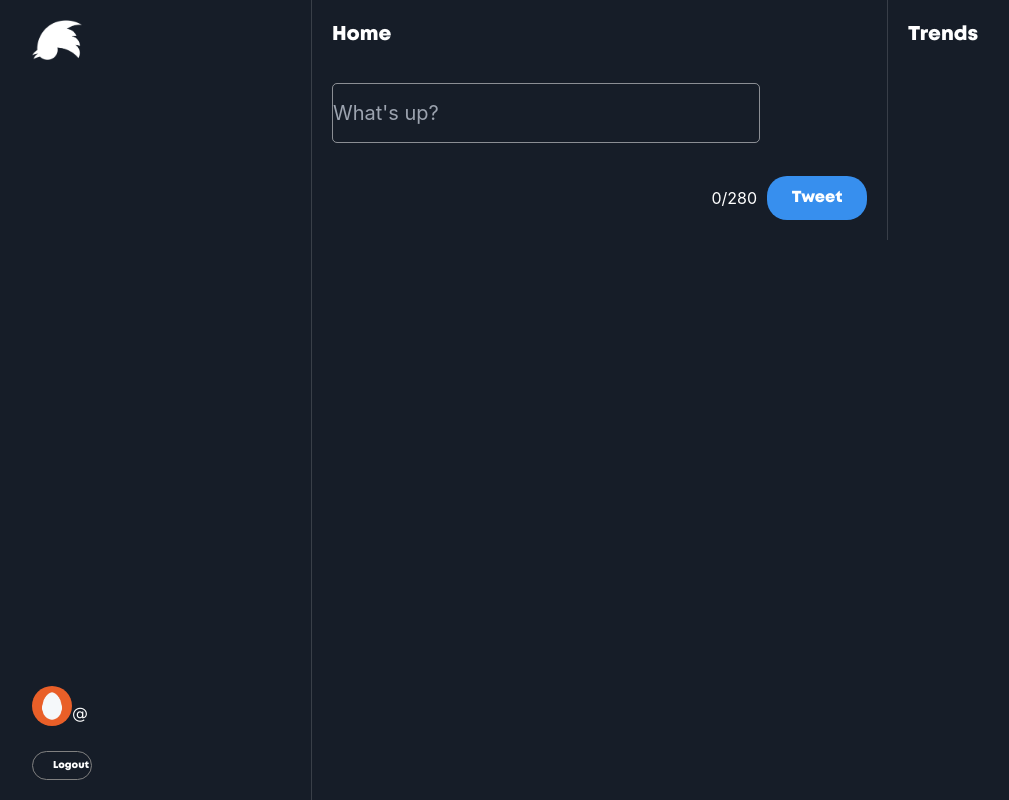
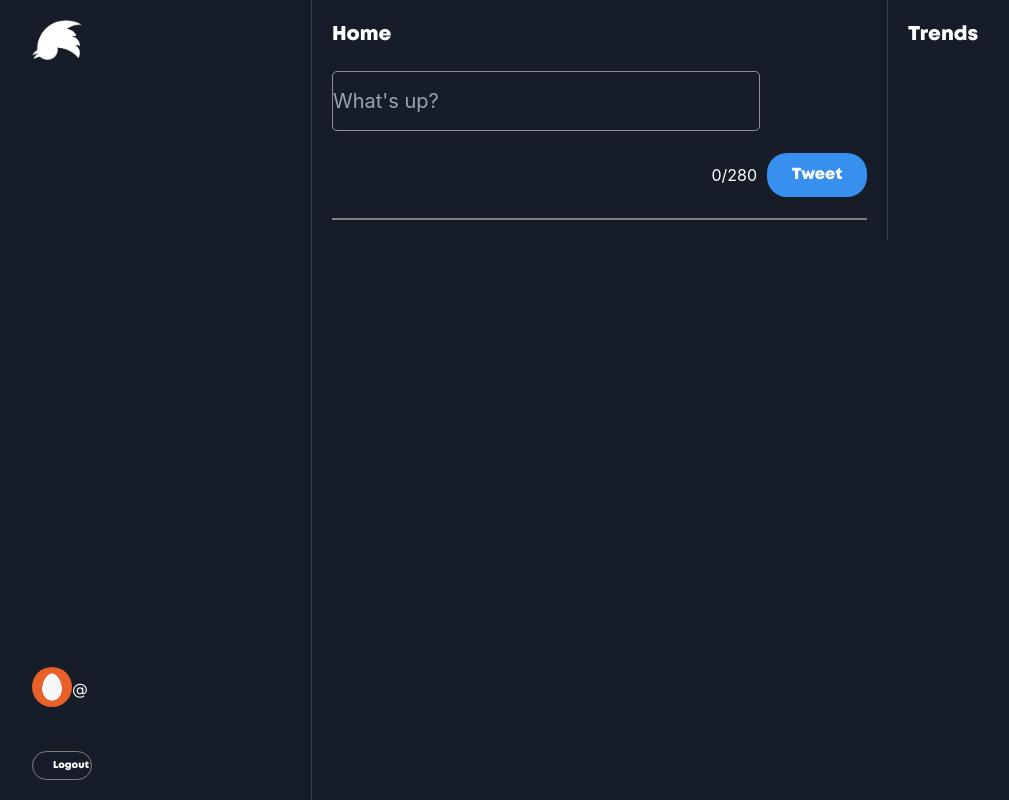
Before and after one commit to raphaelrochette06/hackatweet-frontend, a Next.js app: page /home in a window 1280 px wide. Shown: the whole page, without its empty margins (8-1017 px from the left). Built offline with nearby package versions, Linux system fonts and the light colour scheme.

Commit message:
last front

```diff
--- a/components/Home.js
+++ b/components/Home.js
@@ -5,17 +5,39 @@ import { login, logout } from "../reducers/user";
 import { useDispatch, useSelector } from "react-redux";
 import { useRouter } from "next/router";
 import { useState } from "react";
+import Tweet from "./Tweet";
+
 function Home() {
+  const [text, setText] = useState("");
   const router = useRouter();
   const dispatch = useDispatch();
   const user = useSelector((state) => state.user.value);
+
   const handleLogout = () => {
     dispatch(logout());
     router.push("/");
   };
 
-  const [text, setText] = useState("");
-
+  const handleTweet = () => {
+    fetch("http://localhost3000/tweet/postTweet", {
+      method: "POST",
+      headers: { "Content-Type": "application/json" },
+      body: JSON.stringify({ content: text }),
+    })
+      .then((response) => response.json())
+      .then((data) => {
+        if (data.result) {
+          dispatch(
+            postTweet({
+              firstname: data.firstname,
+              username: data.username,
+              content: text,
+            })
+          );
+          setText("");
+        }
+      });
+  };
   return (
     <div>
       <div className={styles.homePage}>
@@ -66,8 +88,12 @@ function Home() {
           </div>
           <div className={styles.btnContent}>
             <p>{text.length}/280</p>
-            <button className={styles.btnTweet}> Tweet </button>
+            <button className={styles.btnTweet} onClick={() => handleTweet()}>
+              {" "}
+              Tweet{" "}
+            </button>
           </div>
+          <Tweet />
         </div>
         <div className={styles.trendContent}>
           <h2 className={styles.title}>Trends</h2>
--- /dev/null
+++ b/components/Tweet.js
@@ -0,0 +1,45 @@
+import { FontAwesomeIcon } from "@fortawesome/react-fontawesome";
+import styles from "../styles/Tweet.module.css";
+import { postTweet } from "../reducers/tweet";
+import { useSelector } from "react-redux";
+
+function Tweet() {
+  const tweet = useSelector((state) => state.tweet.value);
+  console.log("tweetiz", tweet);
+  return (
+    <div>
+      <div className={styles.tweet}>
+        <div className={styles.username}>
+          {tweet.firstname}
+          {tweet.username}{" "}
+        </div>
+        <div className={styles.tweetContent}>{tweet.content} </div>
+        <div className={styles.Icons}> </div>
+      </div>
+    </div>
+  );
+}
+
+export default Tweet;
+
+// import { useSelector } from 'react-redux';
+// import { FontAwesomeIcon } from "@fortawesome/react-fontawesome";
+// import styles from "../styles/Tweet.module.css";
+
+// function Tweet() {
+//     const tweet = useSelector(state => state.tweet.value);
+
+//     return (
+//         <div>
+//             <div className={styles.tweet}>
+//                 <div className={styles.username}>
+//                     {tweet.firstname} {tweet.username}
+//                 </div>
+//                 <div className={styles.tweetContent}>{tweet.content}</div>
+//                 <div className={styles.Icons}></div>
+//             </div>
+//         </div>
+//     );
+// }
+
+// export default Tweet;
--- a/pages/_app.js
+++ b/pages/_app.js
@@ -7,8 +7,9 @@ import Login from "../components/Login";
 import { persistStore, persistReducer } from "redux-persist";
 import { PersistGate } from "redux-persist/integration/react";
 import storage from "redux-persist/lib/storage";
+import tweet from "../reducers/tweet";
 
-const reducers = combineReducers({ user });
+const reducers = combineReducers({ user, tweet });
 const persistConfig = { key: "hackatweet", storage };
 
 const store = configureStore({
--- /dev/null
+++ b/reducers/tweet.js
@@ -0,0 +1,20 @@
+import { createSlice } from "@reduxjs/toolkit";
+
+const initialState = {
+  value: { firstname: null, username: null, content: null },
+};
+
+export const tweetSlice = createSlice({
+  name: "tweet",
+  initialState,
+  reducers: {
+    postTweet: (state, action) => {
+      state.value.firstname = action.payload.firstname;
+      state.value.username = action.payload.username;
+      state.value.content = action.payload.content;
+    },
+  },
+});
+
+export const { postTweet } = tweetSlice.actions;
+export default tweetSlice.reducer;
--- a/styles/Home.module.css
+++ b/styles/Home.module.css
@@ -50,7 +50,7 @@
 
 .profilInfo {
   display: flex;
-  height: 250px;
+  height: 150px;
   justify-content: center;
   align-items: center;
 }
@@ -59,7 +59,7 @@
   flex-direction: column;
   justify-content: space-between;
   align-items: flex-start;
-  height: 15%;
+  height: 20%;
 }
 
 .btnLogout {
--- /dev/null
+++ b/styles/Tweet.module.css
@@ -0,0 +1,3 @@
+.tweet {
+  border: 1px solid gray;
+}
```
